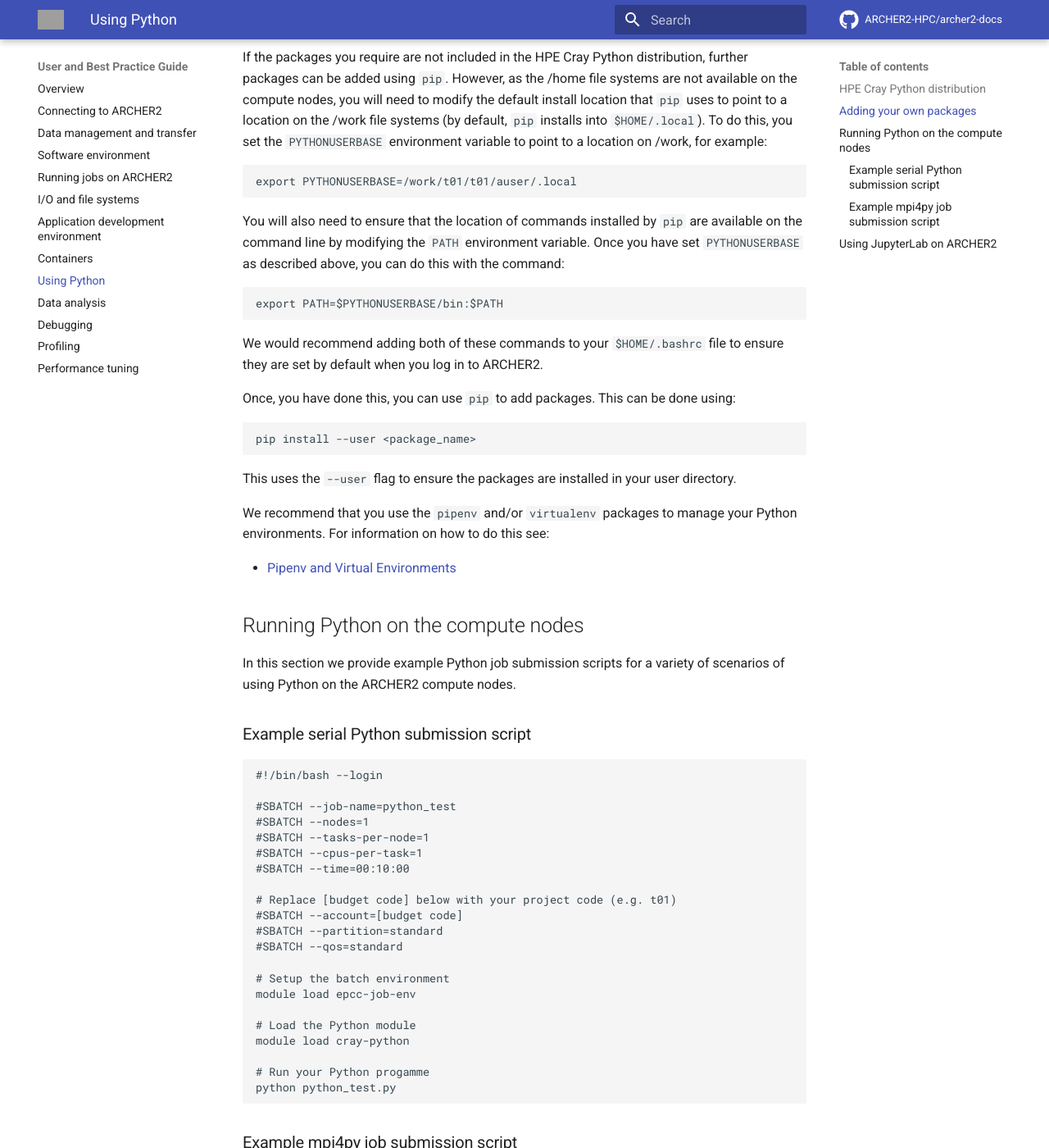
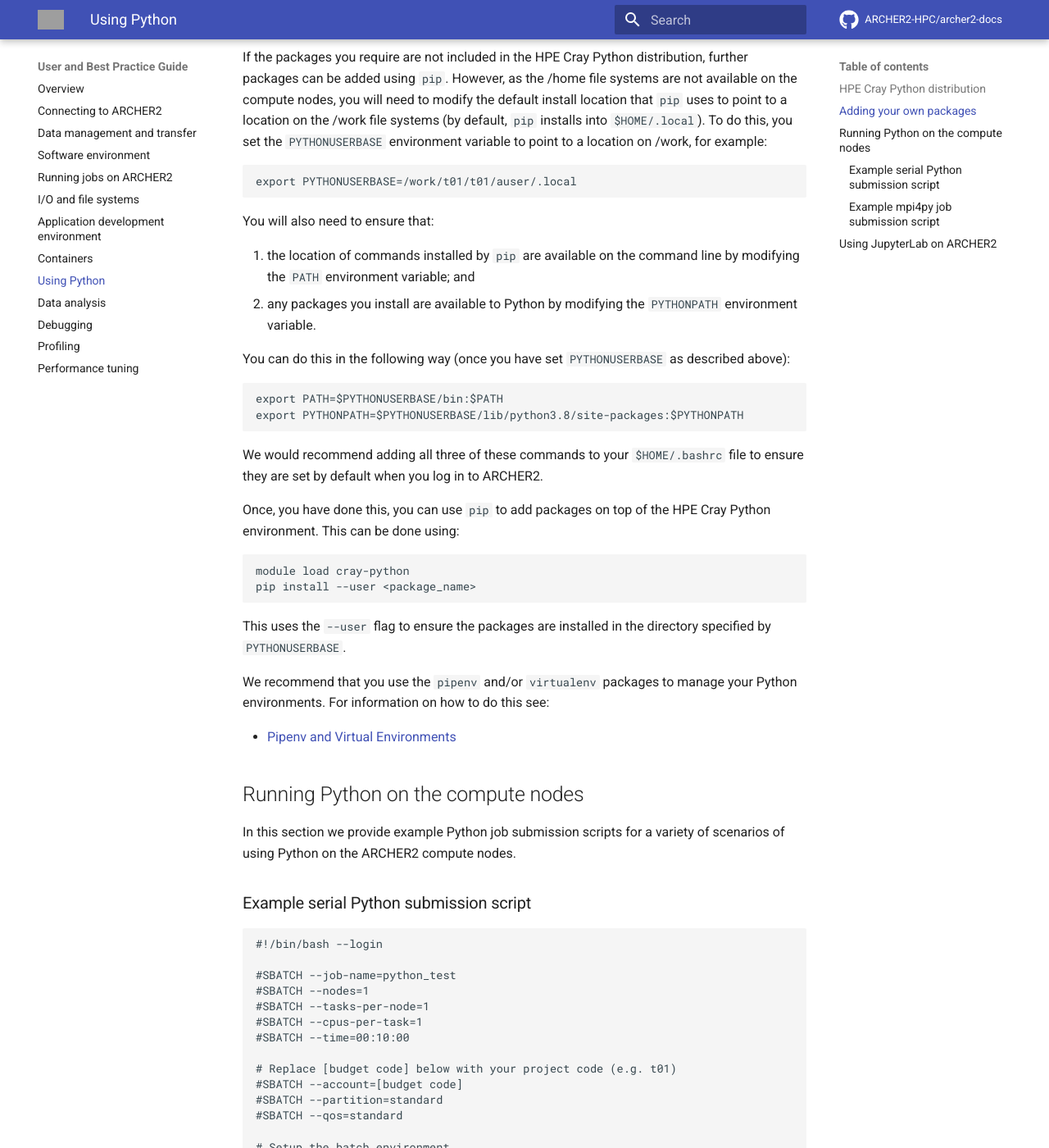
Before and after one commit to ARCHER2-HPC/archer2-docs, an MkDocs documentation site: the page built from docs/user-guide/python.md, in a window 1280 px wide and 1400 px high, scrolled down 1214 px. Shown: the whole window at 82% size. Built offline with MkDocs 1.6.1 and Material for MkDocs 9.7.7, drawn with Linux system fonts in a browser that asks for light colours; comment, search, counter and statistics services are not loaded; some of the changed text lies outside the part shown; grey boxes are pictures that could not be loaded.

Commit message:
Updates Python package installation instructions

```diff
--- a/docs/user-guide/python.md
+++ b/docs/user-guide/python.md
@@ -56,23 +56,30 @@
 
     export PYTHONUSERBASE=/work/t01/t01/auser/.local
 
-You will also need to ensure that the location of commands installed by
-`pip` are available on the command line by modifying the `PATH`
-environment variable. Once you have set `PYTHONUSERBASE` as described
-above, you can do this with the command:
+You will also need to ensure that:
+
+1. the location of commands installed by `pip` are available on the command
+   line by modifying the `PATH` environment variable; and
+2. any packages you install are available to Python by modifying the
+   `PYTHONPATH` environment variable.
+
+You can do this in the following way (once you have set `PYTHONUSERBASE` as described
+above):
 
     export PATH=$PYTHONUSERBASE/bin:$PATH
+    export PYTHONPATH=$PYTHONUSERBASE/lib/python3.8/site-packages:$PYTHONPATH
 
-We would recommend adding both of these commands to your `$HOME/.bashrc`
+We would recommend adding all three of these commands to your `$HOME/.bashrc`
 file to ensure they are set by default when you log in to ARCHER2.
 
-Once, you have done this, you can use `pip` to add packages. This can be
-done using:
+Once, you have done this, you can use `pip` to add packages on top of the HPE
+Cray Python environment. This can be done using:
 
+    module load cray-python
     pip install --user <package_name>
 
 This uses the `--user` flag to ensure the packages are installed in
-your user directory.
+the directory specified by `PYTHONUSERBASE`.
 
 We recommend that you use the `pipenv` and/or `virtualenv` packages to
 manage your Python environments. For information on how to do this see:
@@ -108,6 +115,11 @@
 
     # Run your Python progamme
     python python_test.py
+
+!!! tip
+    If you have installed your own packages as decribed above then you will
+    need to set `PATH` and `PYTHONPATH` as described above within your job
+    submission script to accesss the commands and packages you have installed.
 
 ### Example mpi4py job submission script
 
```
